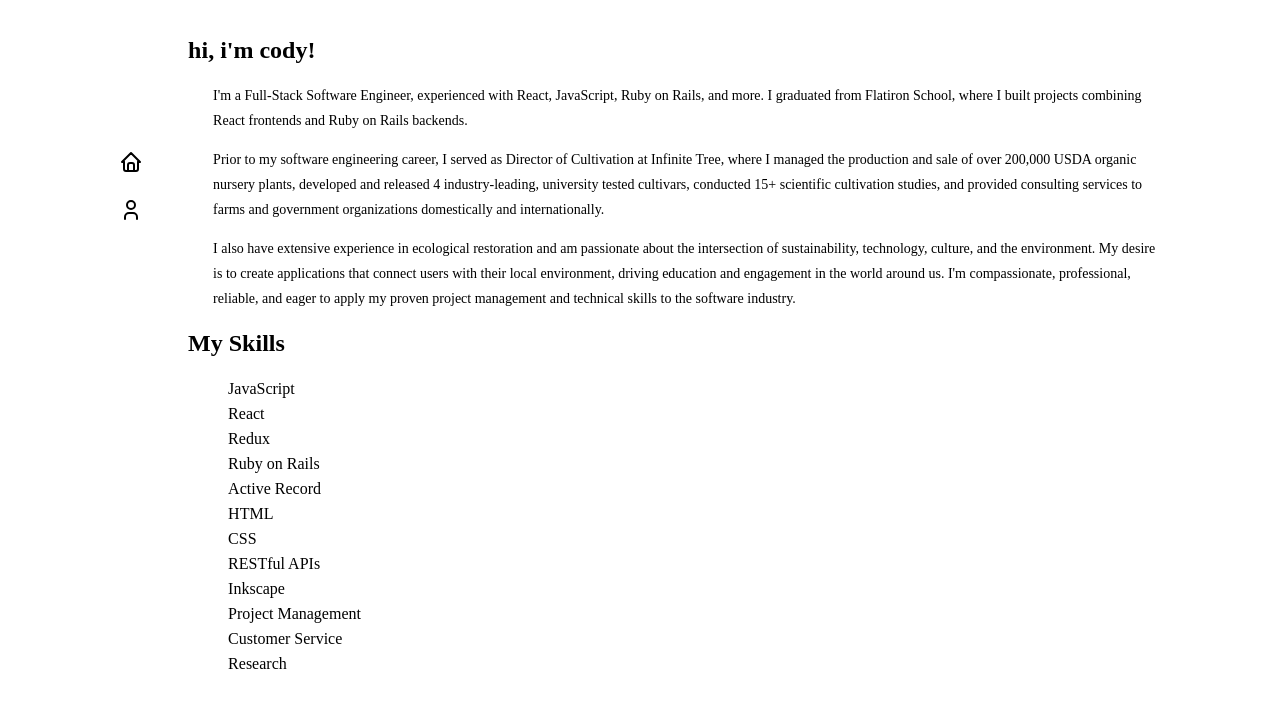
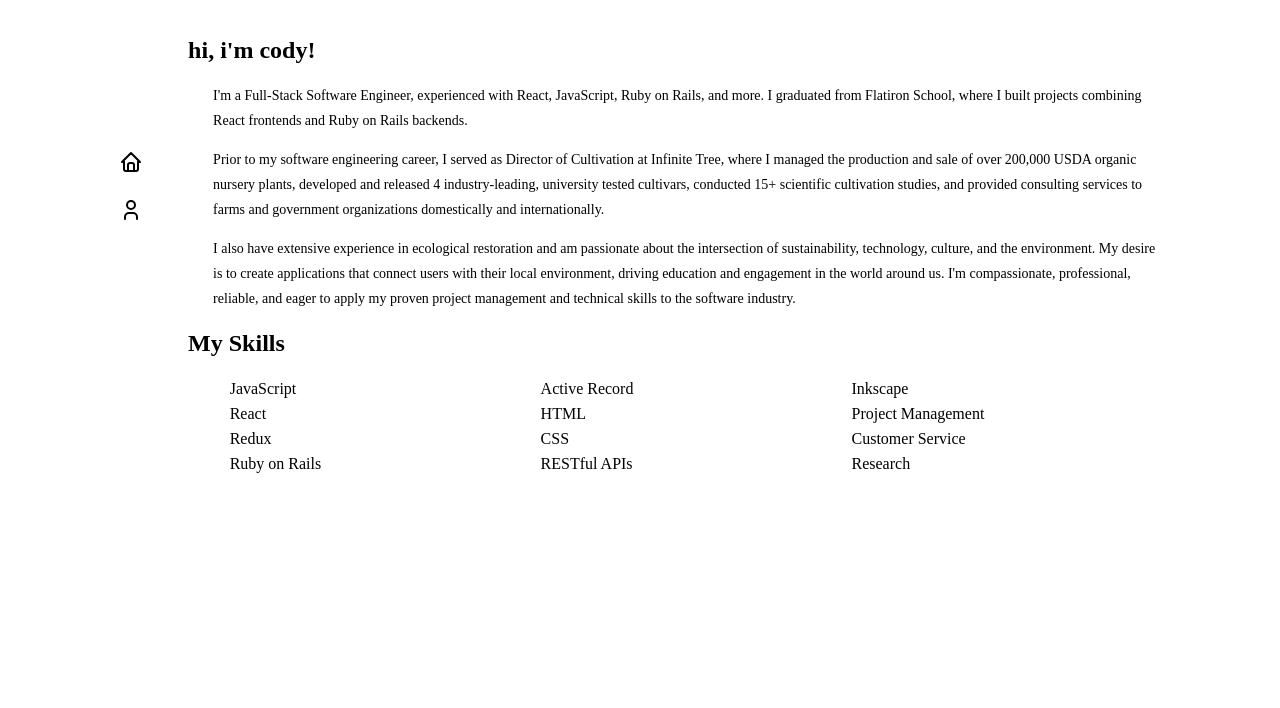
Before and after one commit to cody-barker/portfolio-website, a React (Create React App) app: page /about in a window 1280 px wide. Shown: the top 708 px of the page. Built offline with nearby package versions, Linux system fonts and the light colour scheme.

Commit message:
structure skills in about

```diff
--- a/src/pages/About.js
+++ b/src/pages/About.js
@@ -12,18 +12,24 @@ function About() {
         </p>
         <h2>My Skills</h2>
         <ul>
+          <div>
             <li>JavaScript</li>
             <li>React</li>
             <li>Redux</li>
             <li>Ruby on Rails</li>
+          </div>
+          <div>
             <li>Active Record</li>
             <li>HTML</li>
             <li>CSS</li>
             <li>RESTful APIs</li>
+          </div>
+          <div>
             <li>Inkscape</li>
             <li>Project Management</li>
             <li>Customer Service</li>
             <li>Research</li>
+          </div>
         </ul>
       </div>
   )
--- a/src/styles/App.css
+++ b/src/styles/App.css
@@ -108,6 +108,18 @@ button:hover {
   margin-left: 25px;
 }
 
+.about-container ul {
+  display: flex;
+  flex-wrap: wrap;
+  justify-content: space-around;
+}
+
+.about-container ul div {
+  display: flex;
+  flex-direction: column;
+  width: 33%;
+}
+
 .about-content {
   flex: 1;
   font-size: 14px;
@@ -117,10 +129,3 @@ button:hover {
 ul li {
   list-style-type: none;
 }
-
-ul div {
-  display: flex;
-  flex-direction: column;
-  margin: 30px;
-
-}
```
